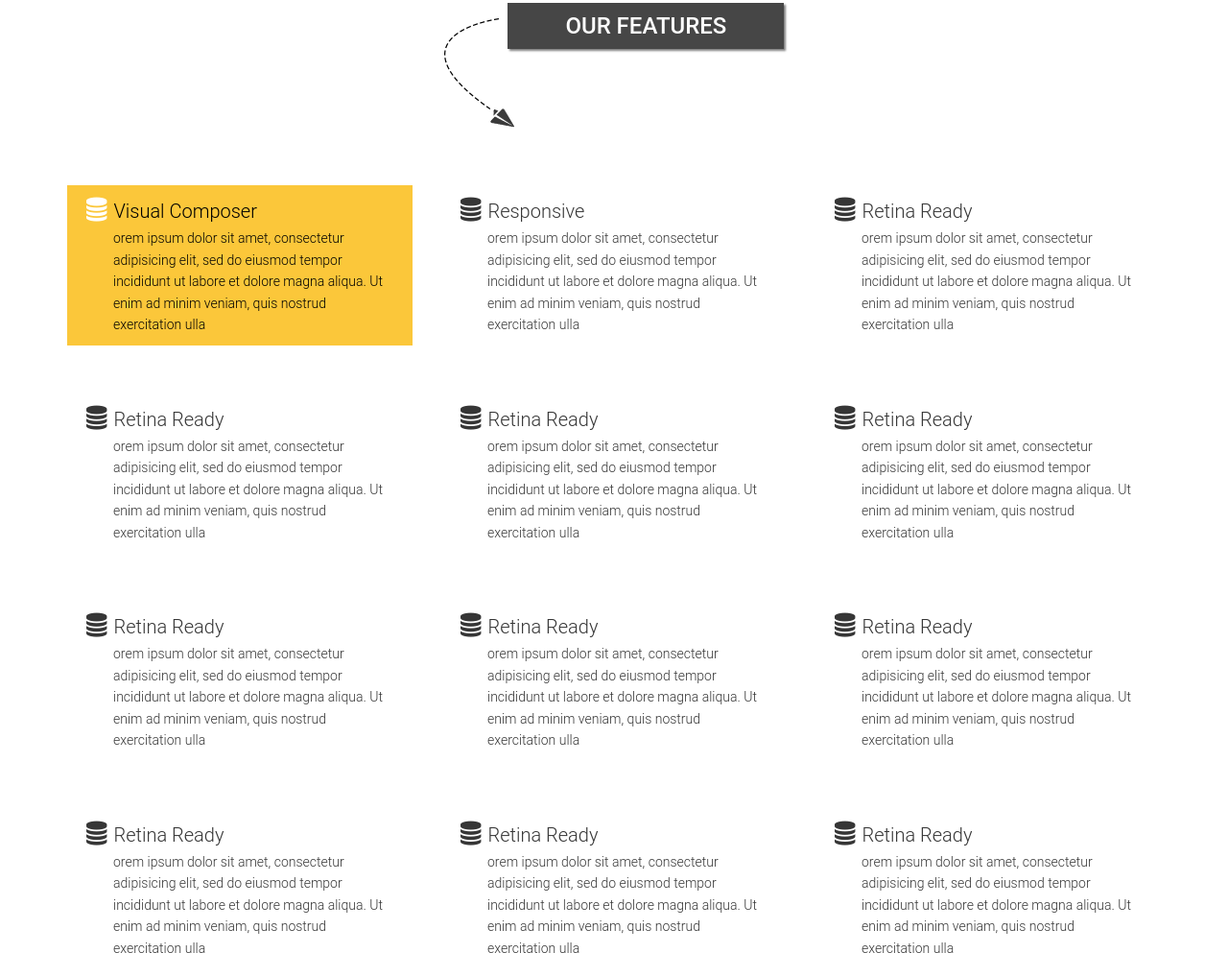
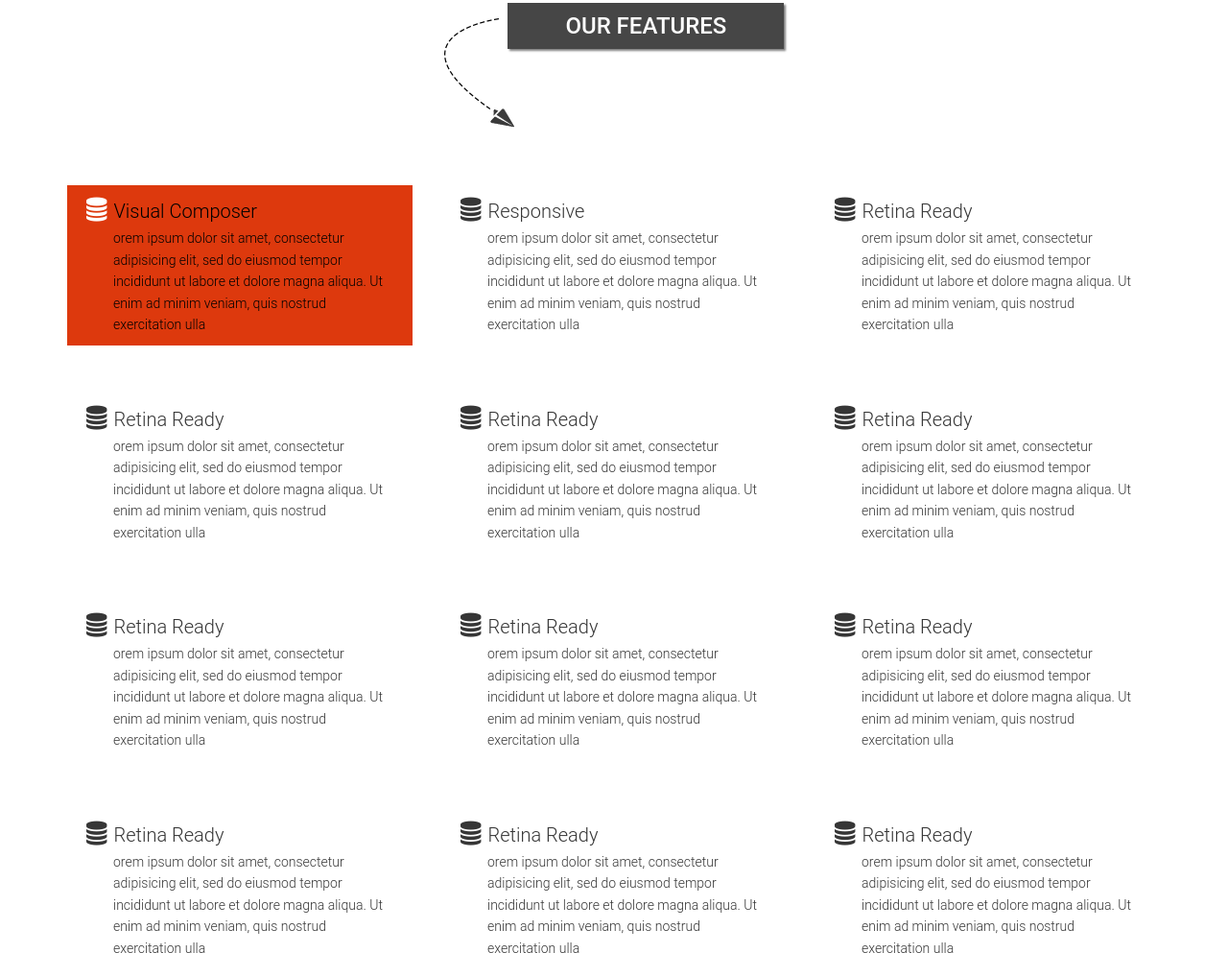
Before and after one commit to 32bitmarketing/32bitmarketing.github.io, a plain HTML site: page index.html in a window 1280 px wide. Shown: the part 3401-4394 px from the top of the page at 96% size. Drawn offline with Linux system fonts and the light colour scheme.

Commit message:
Hover color

```diff
--- a/assets/css/style.css
+++ b/assets/css/style.css
@@ -733,13 +733,11 @@
     -ms-transition:.5s;
 }
 .features-content.active{
-    background:#fbc73a;
+    background:#dd390d;
     color:#000;
-
-
 }
 .features-content:hover{
-    background:#fbc73a;
+    background:#dd390d;
     color:#000;
 }
 .features-content.active i{
```
